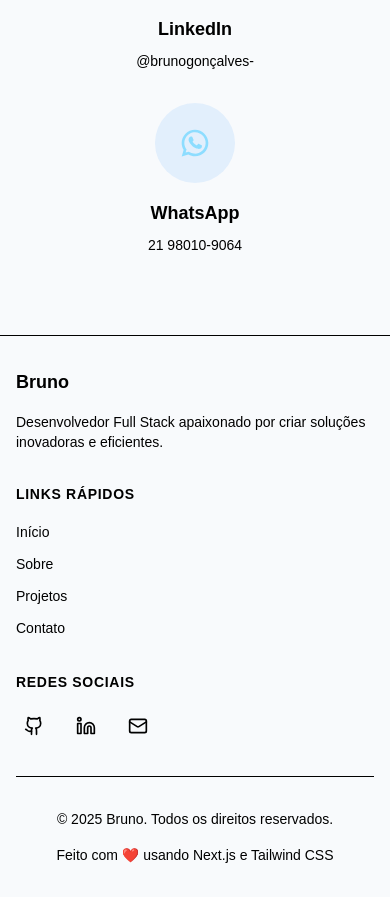
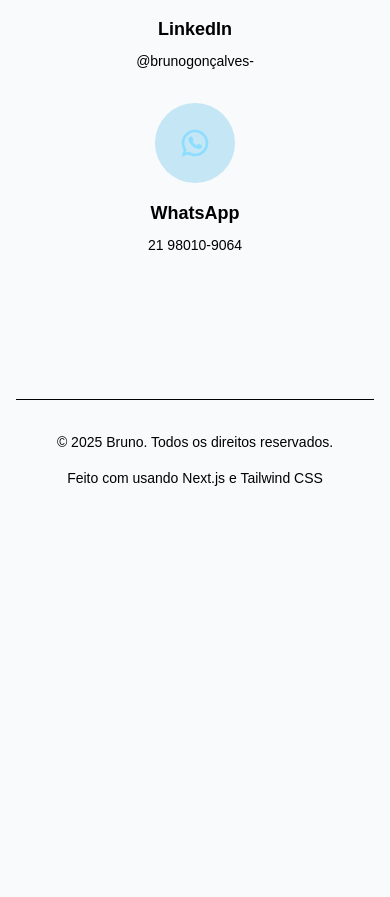
Before and after one commit to brunomonteiro1993/portfolio, a Next.js app: page / in a window 390 px wide. Shown: the part 7632-8529 px from the top of the page. After the commit the page ends 8152 px from the top, so only its background shows below. Built offline with nearby package versions, Linux system fonts and the light colour scheme.

Commit message:
⬆️ Ajuste no css do contatos

```diff
--- a/src/app/page.css
+++ b/src/app/page.css
@@ -83,7 +83,7 @@ h2 {
   width: 80px;
   height: 80px;
   border-radius: 50%;
-  background-color: rgba(32, 140, 252, 0.1);
+  background-color:  rgba(40, 169, 224, .25);
   display: flex;
   align-items: center;
   justify-content: center;
--- a/src/app/page.tsx
+++ b/src/app/page.tsx
@@ -316,7 +316,7 @@ export default function Home() {
           <div className="max-w-6xl mx-auto px-4 sm:px-6 lg:px-8">
             <div className="text-center mb-16">
               <h2 className="text-3xl md:text-4xl font-bold text-accent-primary mb-4">
-                Contacts
+                Contatos
               </h2>
             </div>
 
--- a/src/components/Footer.tsx
+++ b/src/components/Footer.tsx
@@ -1,115 +1,18 @@
 'use client';
-
-import { Github, Linkedin, Mail, ExternalLink } from 'lucide-react';
 
 export function Footer() {
   const currentYear = new Date().getFullYear();
 
-  const socialLinks = [
-    {
-      name: 'GitHub',
-      href: 'https://github.com/bruno',
-      icon: Github,
-    },
-    {
-      name: 'LinkedIn',
-      href: 'https://linkedin.com/in/bruno',
-      icon: Linkedin,
-    },
-    {
-      name: 'Email',
-      href: 'mailto:bruno@email.com',
-      icon: Mail,
-    },
-  ];
-
   return (
-    <footer className="bg-secondary border-t border-theme">
+    <footer className="bg-secondary border-theme">
       <div className="max-w-7xl mx-auto px-4 sm:px-6 lg:px-8 py-8">
-        <div className="grid grid-cols-1 md:grid-cols-3 gap-8">
-          {/* Brand */}
-          <div className="space-y-4">
-            <h3 className="text-lg font-semibold text-primary">Bruno</h3>
-            <p className="text-secondary text-sm">
-              Desenvolvedor Full Stack apaixonado por criar soluções inovadoras e eficientes.
-            </p>
-          </div>
-
-          {/* Quick Links */}
-          <div className="space-y-4">
-            <h4 className="text-sm font-semibold text-primary uppercase tracking-wider">
-              Links Rápidos
-            </h4>
-            <ul className="space-y-2">
-              <li>
-                <a
-                  href="#inicio"
-                  className="text-secondary hover:text-primary transition-colors duration-200 text-sm"
-                >
-                  Início
-                </a>
-              </li>
-              <li>
-                <a
-                  href="#sobre"
-                  className="text-secondary hover:text-primary transition-colors duration-200 text-sm"
-                >
-                  Sobre
-                </a>
-              </li>
-              <li>
-                <a
-                  href="#projetos"
-                  className="text-secondary hover:text-primary transition-colors duration-200 text-sm"
-                >
-                  Projetos
-                </a>
-              </li>
-              <li>
-                <a
-                  href="#contato"
-                  className="text-secondary hover:text-primary transition-colors duration-200 text-sm"
-                >
-                  Contato
-                </a>
-              </li>
-            </ul>
-          </div>
-
-          {/* Social Links */}
-          <div className="space-y-4">
-            <h4 className="text-sm font-semibold text-primary uppercase tracking-wider">
-              Redes Sociais
-            </h4>
-            <div className="flex space-x-4">
-              {socialLinks.map((link) => {
-                const Icon = link.icon;
-                return (
-                  <a
-                    key={link.name}
-                    href={link.href}
-                    target="_blank"
-                    rel="noopener noreferrer"
-                    className="p-2 rounded-lg bg-tertiary hover:bg-accent-primary hover:text-white transition-all duration-200 group"
-                    aria-label={link.name}
-                  >
-                    <Icon className="h-5 w-5" />
-                    <ExternalLink className="h-3 w-3 absolute -top-1 -right-1 opacity-0 group-hover:opacity-100 transition-opacity duration-200" />
-                  </a>
-                );
-              })}
-            </div>
-          </div>
-        </div>
-
-        {/* Bottom Bar */}
         <div className="mt-8 pt-8 border-t border-theme">
           <div className="flex flex-col md:flex-row justify-between items-center space-y-4 md:space-y-0">
             <p className="text-muted text-sm">
               © {currentYear} Bruno. Todos os direitos reservados.
             </p>
             <p className="text-muted text-sm">
-              Feito com ❤️ usando Next.js e Tailwind CSS
+              Feito com usando Next.js e Tailwind CSS
             </p>
           </div>
         </div>
```
